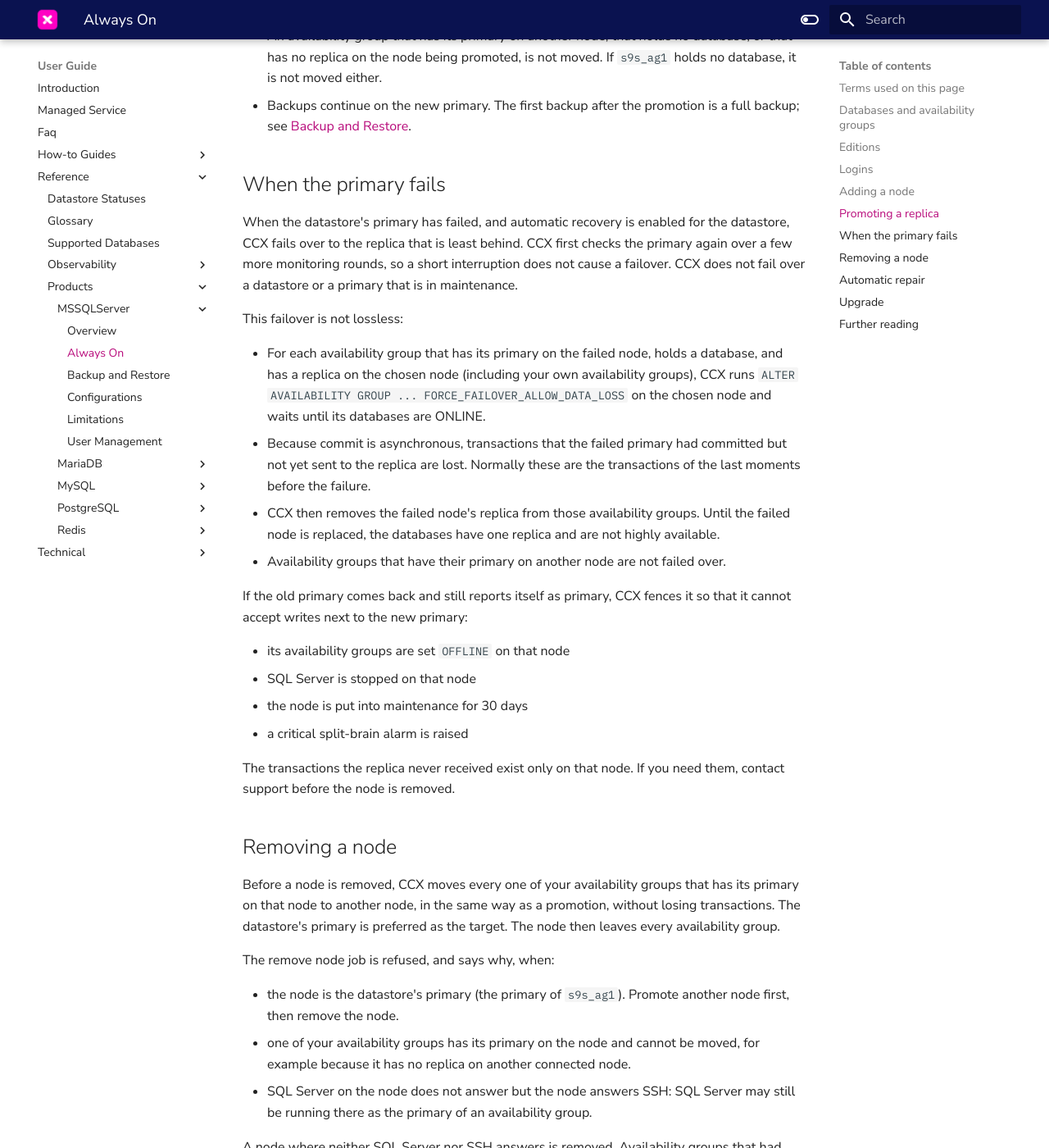
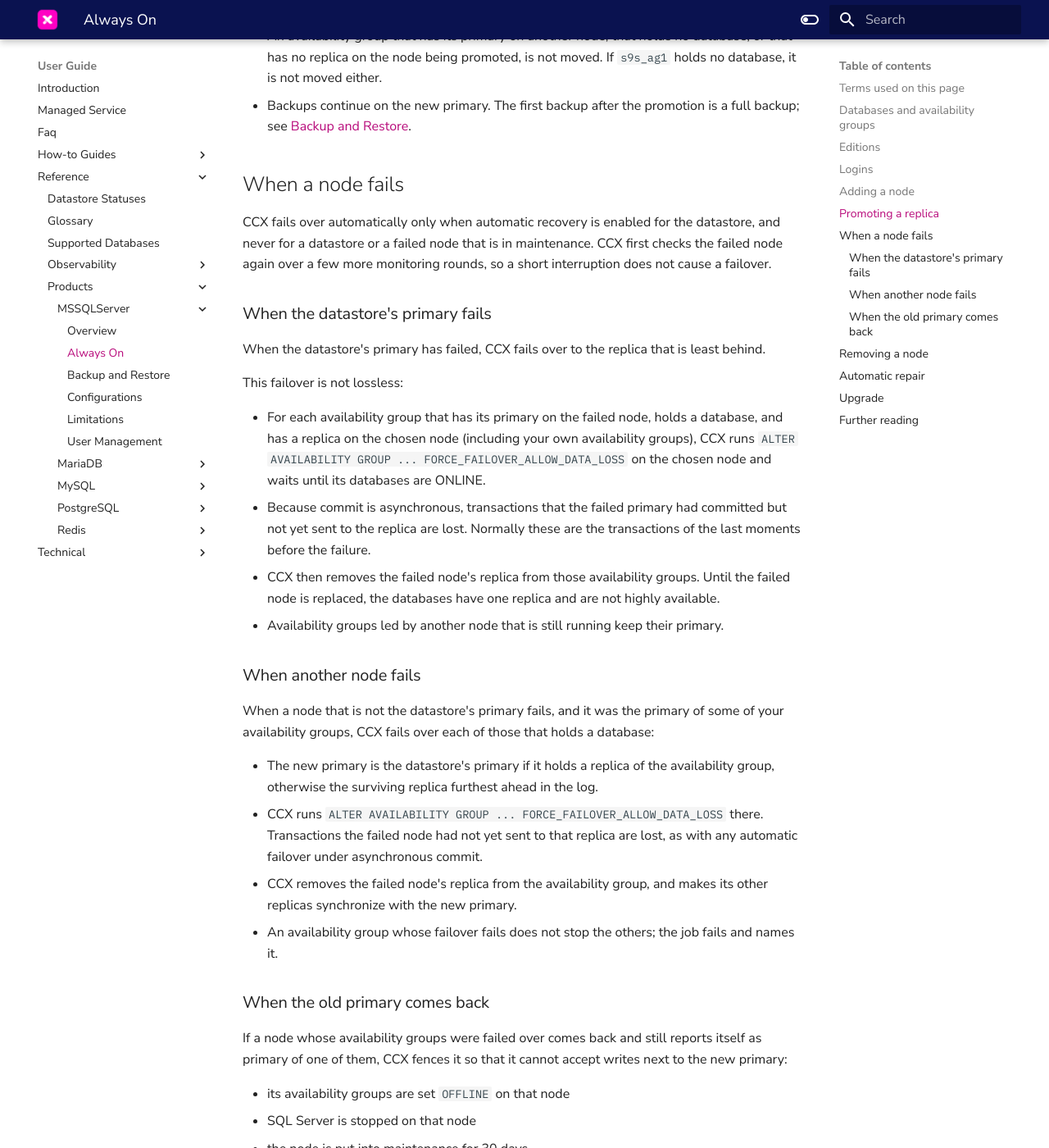
Before and after one commit to severalnines/ccx-docs, an MkDocs documentation site: the page built from docs/user/Reference/Products/MSSQLServer/always-on.md, in a window 1280 px wide and 1400 px high, scrolled down 4437 px. Shown: the whole window at 82% size. Built offline with MkDocs 1.6.1 and Material for MkDocs 9.7.7, drawn with Linux system fonts in a browser that asks for light colours; comment, search, counter and statistics services are not loaded; some of the changed text lies outside the part shown.

Commit message:
MSSQL pages: a failed node's availability groups are failed over too
CCX 1.58 ships with the fail-over of every availability group a failed node
was the primary of, not only those of the datastore's primary: forced, to
the datastore's primary when it holds a replica, otherwise to the replica
furthest ahead in the log, under the same gates (automatic recovery on, no
maintenance, the extra sampling rounds). Removing a dead node fails over the
groups it led first instead of leaving them without a primary. The
limitations no longer require your own groups to be led by the datastore's
primary; they say what a promote moves and what a node failure does.

Co-Authored-By: Claude Opus 5.5 <noreply@anthropic.com>
Claude-Session: https://claude.ai/code/session_011khNu5haTYxvRw8kfW5VCy

```diff
--- a/docs/user/Reference/Products/MSSQLServer/always-on.md
+++ b/docs/user/Reference/Products/MSSQLServer/always-on.md
@@ -2,7 +2,7 @@
 
 From version 1.58.
 
-This page describes how availability groups work in the Always On configuration: which databases and availability groups CCX manages, how to make your own databases highly available, and what CCX does with every availability group when the datastore is deployed, nodes are added, removed, promoted, repaired or upgraded, and when the primary fails.
+This page describes how availability groups work in the Always On configuration: which databases and availability groups CCX manages, how to make your own databases highly available, and what CCX does with every availability group when the datastore is deployed, nodes are added, removed, promoted, repaired or upgraded, and when a node fails.
 
 :::warning
 
@@ -113,25 +113,40 @@ Please note:
 - An availability group that has its primary on another node, that holds no database, or that has no replica on the node being promoted, is not moved. If `s9s_ag1` holds no database, it is not moved either.
 - Backups continue on the new primary. The first backup after the promotion is a full backup; see [Backup and Restore](./backup-restore.md).
 
-## When the primary fails
+## When a node fails
 
-When the datastore's primary has failed, and automatic recovery is enabled for the datastore, CCX fails over to the replica that is least behind. CCX first checks the primary again over a few more monitoring rounds, so a short interruption does not cause a failover. CCX does not fail over a datastore or a primary that is in maintenance.
+CCX fails over automatically only when automatic recovery is enabled for the datastore, and never for a datastore or a failed node that is in maintenance. CCX first checks the failed node again over a few more monitoring rounds, so a short interruption does not cause a failover.
+
+### When the datastore's primary fails
+
+When the datastore's primary has failed, CCX fails over to the replica that is least behind.
 
 This failover is not lossless:
 
 - For each availability group that has its primary on the failed node, holds a database, and has a replica on the chosen node (including your own availability groups), CCX runs `ALTER AVAILABILITY GROUP ... FORCE_FAILOVER_ALLOW_DATA_LOSS` on the chosen node and waits until its databases are ONLINE.
 - Because commit is asynchronous, transactions that the failed primary had committed but not yet sent to the replica are lost. Normally these are the transactions of the last moments before the failure.
 - CCX then removes the failed node's replica from those availability groups. Until the failed node is replaced, the databases have one replica and are not highly available.
-- Availability groups that have their primary on another node are not failed over.
+- Availability groups led by another node that is still running keep their primary.
 
-If the old primary comes back and still reports itself as primary, CCX fences it so that it cannot accept writes next to the new primary:
+### When another node fails
+
+When a node that is not the datastore's primary fails, and it was the primary of some of your availability groups, CCX fails over each of those that holds a database:
+
+- The new primary is the datastore's primary if it holds a replica of the availability group, otherwise the surviving replica furthest ahead in the log.
+- CCX runs `ALTER AVAILABILITY GROUP ... FORCE_FAILOVER_ALLOW_DATA_LOSS` there. Transactions the failed node had not yet sent to that replica are lost, as with any automatic failover under asynchronous commit.
+- CCX removes the failed node's replica from the availability group, and makes its other replicas synchronize with the new primary.
+- An availability group whose failover fails does not stop the others; the job fails and names it.
+
+### When the old primary comes back
+
+If a node whose availability groups were failed over comes back and still reports itself as primary of one of them, CCX fences it so that it cannot accept writes next to the new primary:
 
 - its availability groups are set `OFFLINE` on that node
 - SQL Server is stopped on that node
 - the node is put into maintenance for 30 days
 - a critical split-brain alarm is raised
 
-The transactions the replica never received exist only on that node. If you need them, contact support before the node is removed.
+The transactions the new primary never received exist only on that node. If you need them, contact support before the node is removed.
 
 ## Removing a node
 
@@ -143,7 +158,7 @@ The remove node job is refused, and says why, when:
 - one of your availability groups has its primary on the node and cannot be moved, for example because it has no replica on another connected node.
 - SQL Server on the node does not answer but the node answers SSH: SQL Server may still be running there as the primary of an availability group.
 
-A node where neither SQL Server nor SSH answers is removed. Availability groups that had their primary on it are not moved: their databases stay unavailable on the remaining replica until you run `ALTER AVAILABILITY GROUP ... FORCE_FAILOVER_ALLOW_DATA_LOSS` there.
+A node where neither SQL Server nor SSH answers is removed. The availability groups it was the primary of are failed over first, in the same way as when a node fails: forced, to the datastore's primary if it holds a replica, otherwise to the replica furthest ahead in the log, so transactions the node had not yet sent are lost. If one of them cannot be failed over, the removal fails.
 
 ## Automatic repair
 
```
Also changed, not shown: docs/user/Reference/Products/MSSQLServer/limitations.md (+3 -2 lines), docs/user/Reference/Products/MSSQLServer/overview.md (+1 -1 lines).
